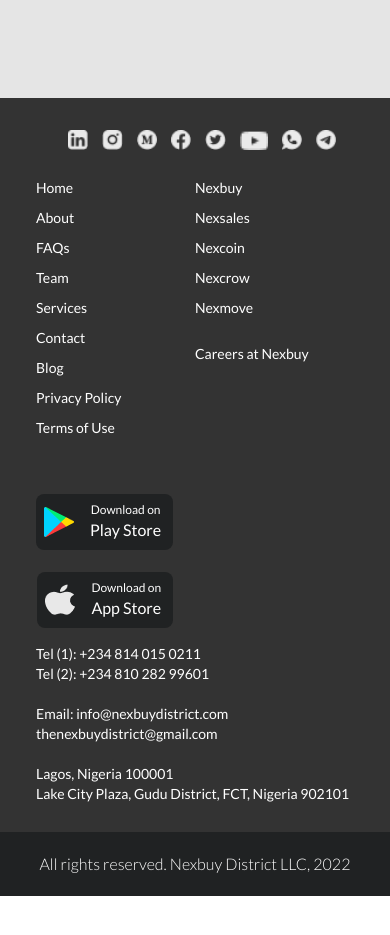
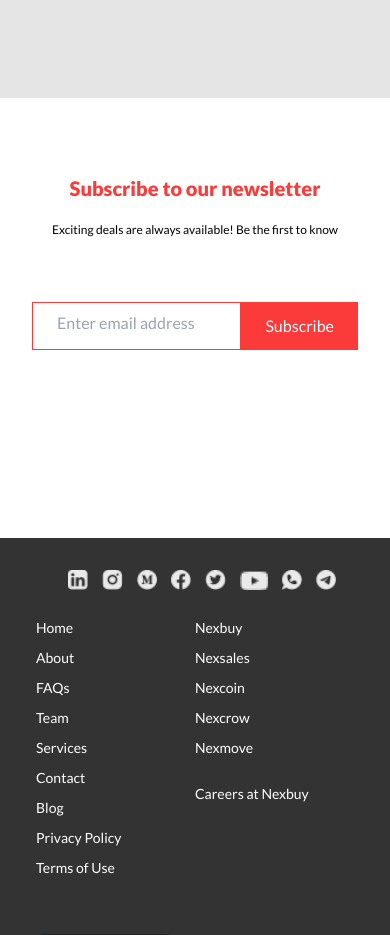
Before and after one commit to Deelyah/Nexbuy-website, a Nuxt app: page / in a window 390 px wide. Shown: the part 5280-6215 px from the top of the page. Before the commit the page ends 6176 px from the top, so only its background shows below. Built offline with nearby package versions, Linux system fonts and the light colour scheme.

Commit message:
sixth section of the homepage fully responsive

```diff
--- a/components/home-page-sections/sixth-section.vue
+++ b/components/home-page-sections/sixth-section.vue
@@ -1,15 +1,21 @@
 <template>
   <div class="mt-10">
-    <div class="flex flex-col justify-center pt-9 items-center">
-      <h2 class="mb-5">Subscribe to our newsletter</h2>
-      <p class="mb-16">
+    <div class="flex flex-col justify-center pt-9 px-8 items-center">
+      <h2 class="mb-5 text-xl sm:text-2xl lg:text-4xl font-semibold">
+        Subscribe to our newsletter
+      </h2>
+      <p class="mb-16 text-xs sm:text-base md:text-lg lg:text-xl">
         Exciting deals are always available! Be the first to know
       </p>
-      <form class="flex pt-11 mb-44 pb-3">
-        <div class="input_div w-full pl-6 pt-4 pb-3 pr-72">
+      <form class="w-full flex lg:pt-11 mb-44 pb-3 sm:px-11 md:px-20">
+        <div class="input_div w-full pl-6 lg:pt-4 lg:pb-3">
           <input class="py-2" type="email" placeholder="Enter email address" />
         </div>
-        <button class="text-white font-medium px-6 pt-6 pb-5">Subscribe</button>
+        <button
+          class="text-white lg:text-2xl font-medium px-6 py-3 lg:pt-6 lg:pb-5"
+        >
+          Subscribe
+        </button>
       </form>
     </div>
   </div>
@@ -21,19 +27,16 @@
 
 <style scoped>
 h2 {
-  font-size: 34px;
-  font-weight: 600;
   color: #fb3a3a;
 }
 
 button {
   background-color: #fb3a3a;
-  font-size: 26px;
 }
 
 input {
   outline: none;
-  width: 269px;
+  /* width: 269px; */
 }
 
 .input_div {
--- a/pages/index.vue
+++ b/pages/index.vue
@@ -62,19 +62,19 @@
 
     <fourth-section />
     <!--
-    <fifth-section />
-    <sixth-section /> -->
+    <fifth-section />-->
+    <sixth-section />
   </div>
 </template>
 
 <script>
-// import CustomButton from "../components/CustomButton.vue";
+import CustomButton from "../components/CustomButton.vue";
 import dataForSectionOne from "../components/databases/homePage-db";
 import SecondSection from "../components/home-page-sections/second-section.vue";
 import ThirdSection from "../components/home-page-sections/third-section.vue";
 import FourthSection from "../components/home-page-sections/fourth-section.vue";
 // import FifthSection from "../components/home-page-sections/fifth-section.vue";
-// import SixthSection from "../components/home-page-sections/sixth-section.vue";
+import SixthSection from "../components/home-page-sections/sixth-section.vue";
 
 export default {
   components: {
@@ -83,7 +83,7 @@
     ThirdSection,
     FourthSection,
     //     FifthSection,
-    //     SixthSection,
+    SixthSection,
   },
   name: "IndexPage",
   data() {
```
